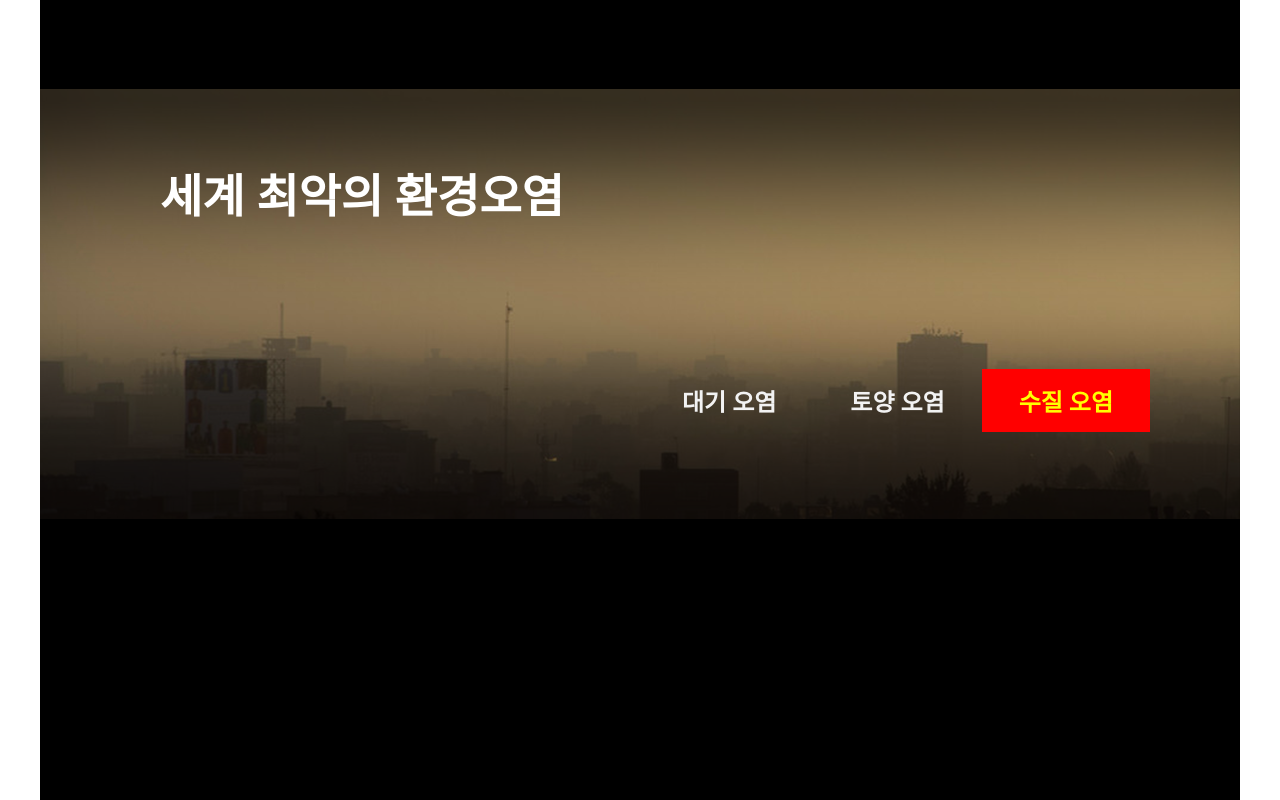
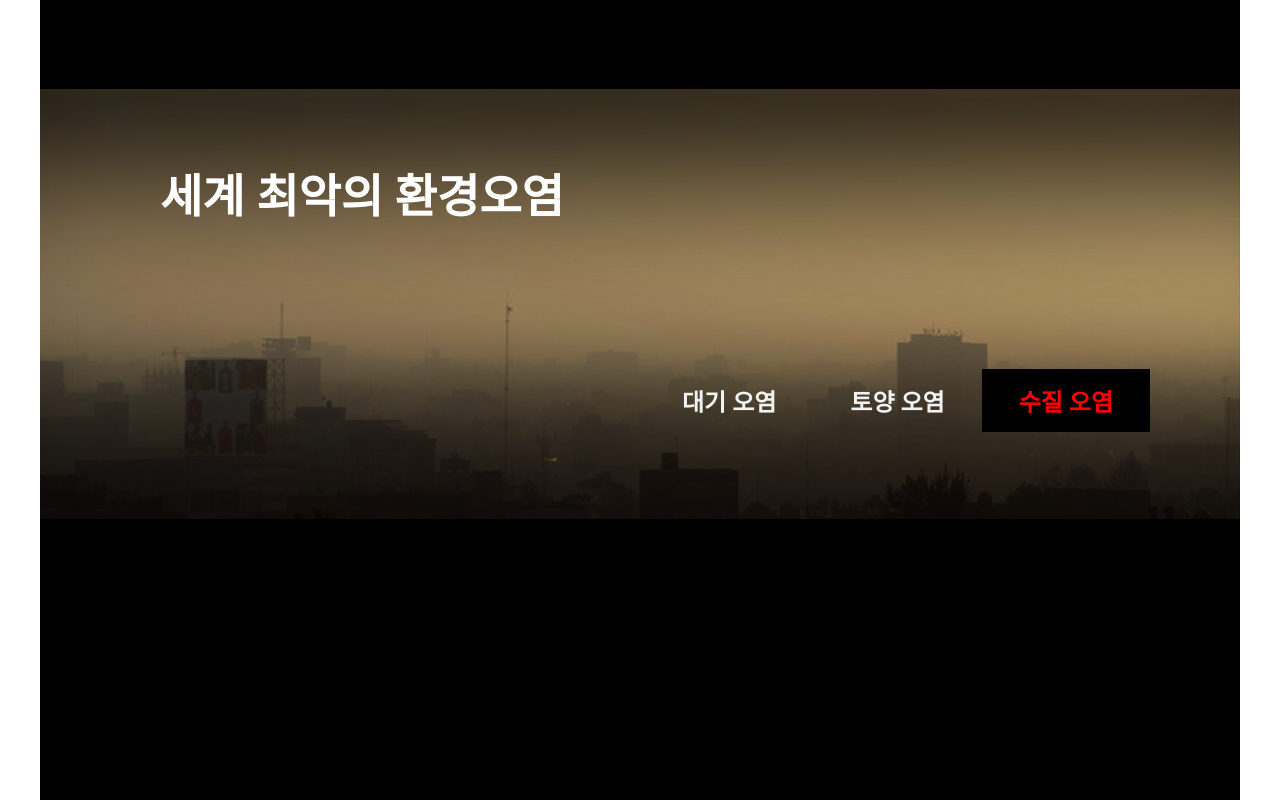
Before and after one commit to mongmonghan/digital1, a plain HTML site: page index.html in a window 1280 px wide. In both pictures the pointer is over the link "수질 오염". Shown: the part 2607-3407 px from the top of the page. Drawn offline with Linux system fonts and the light colour scheme.

Commit message:
Add files via upload

```diff
--- a/index.html
+++ b/index.html
@@ -56,7 +56,7 @@
 
 		.topnav{overflow: hidden;position:absolute;top:280px;right: 90px}
 		.topnav a {color: white;font-size: 24px;font-weight: bold; float: right;display: block;color: #f2f2f2;text-align: center;padding: 14px 37px;text-decoration: none;}
-		.topnav a:hover {transition: all 1.5s;background-color: red;color: yellow;}
+		.topnav a:hover {transition: all 1.5s;background-color: black;color: red;}
 
 		.mid {height: 10000px;}
 		.mid .lefth1{position:absolute;top:140px;left: 120px;z-index: 0;color: white;font-size: 42px;line-height: 0.9em;}
```
